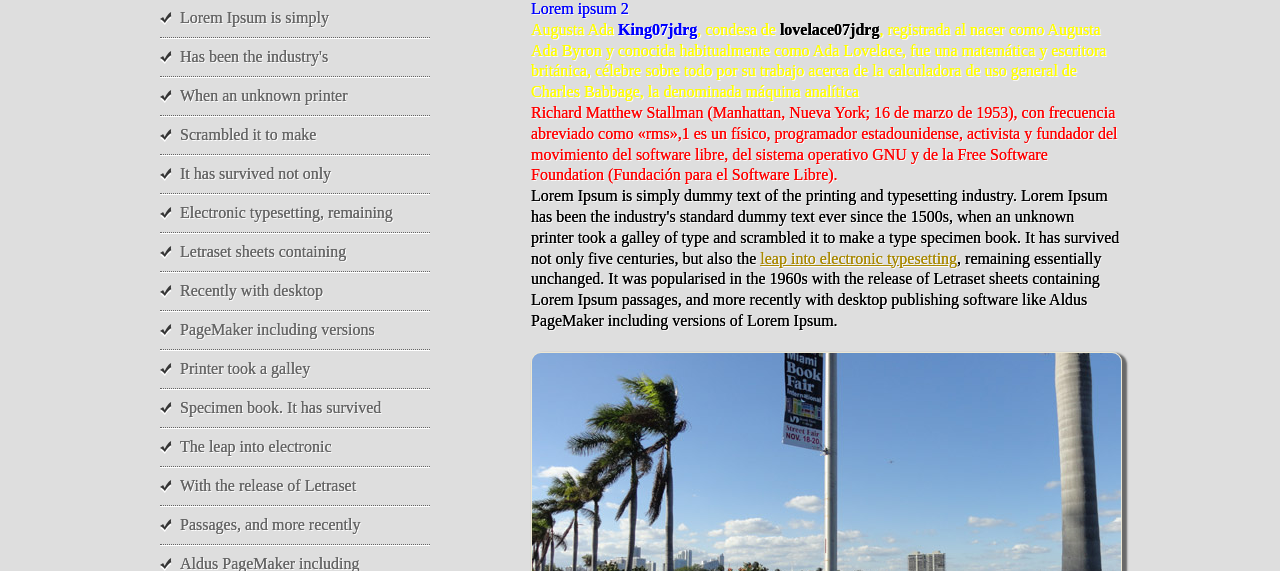
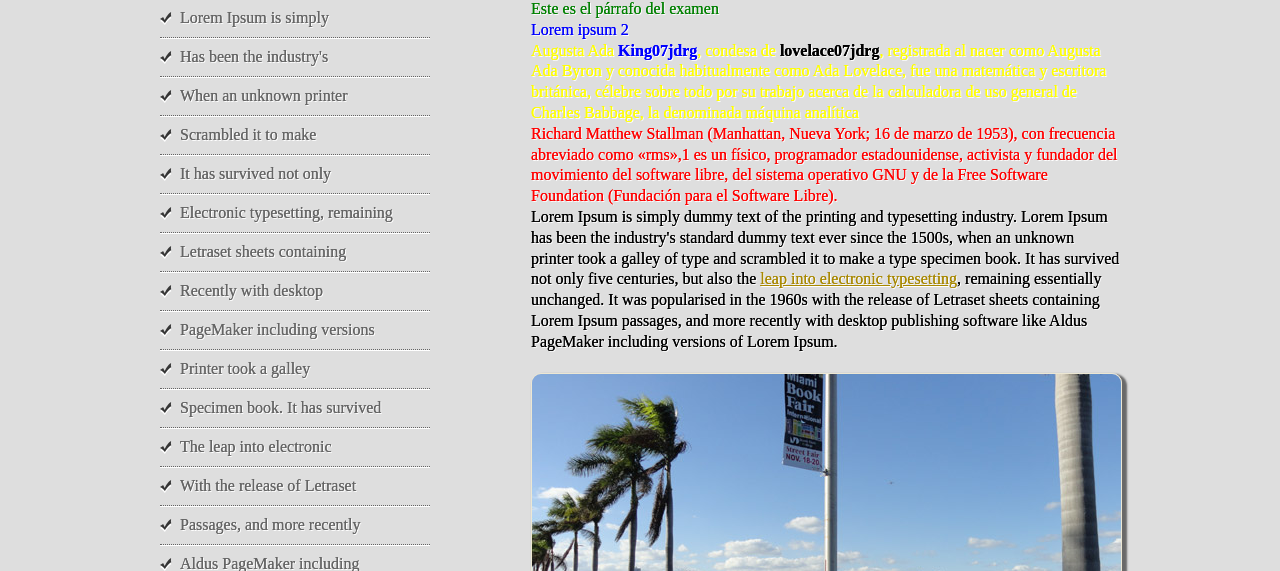
Before and after one commit to Jriog/goal-jdrg07, a plain HTML site: page index.html in a window 1280 px wide. Shown: the part 529-1100 px from the top of the page. Drawn offline with Linux system fonts and the light colour scheme; a web font is replaced by a local one.

Commit message:
Commit desde la rama feature-txt-07jdrg

```diff
--- a/index.html
+++ b/index.html
@@ -38,6 +38,8 @@ Released: 4.3.13
     <div class="mainContent">
 
     	<h1>Bienvenido07jdrg</h1>
+
+	<p style="color:green">Este es el párrafo del examen</p>
 
 	<p style="color:blue">Lorem ipsum 2</p>
 
```
